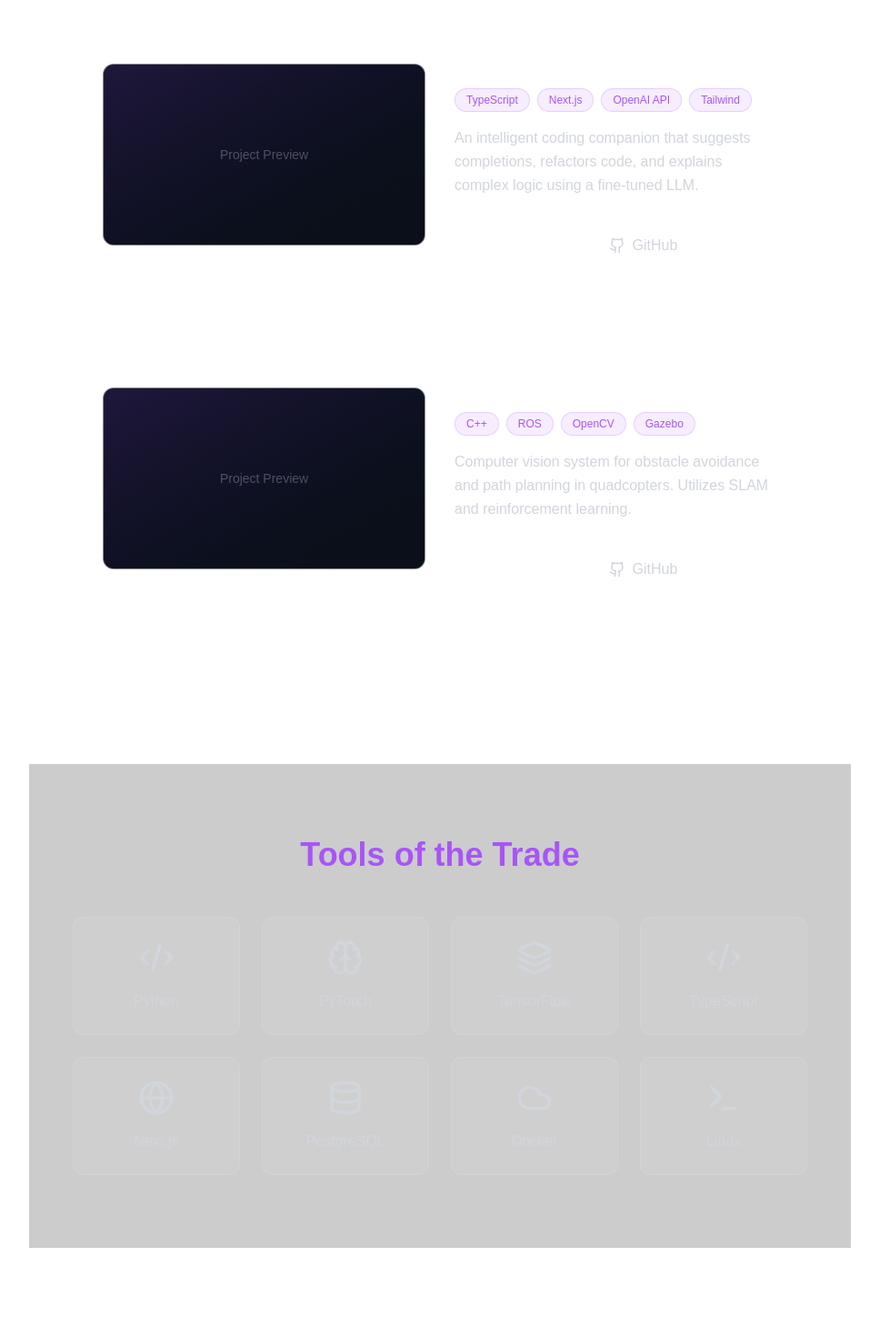
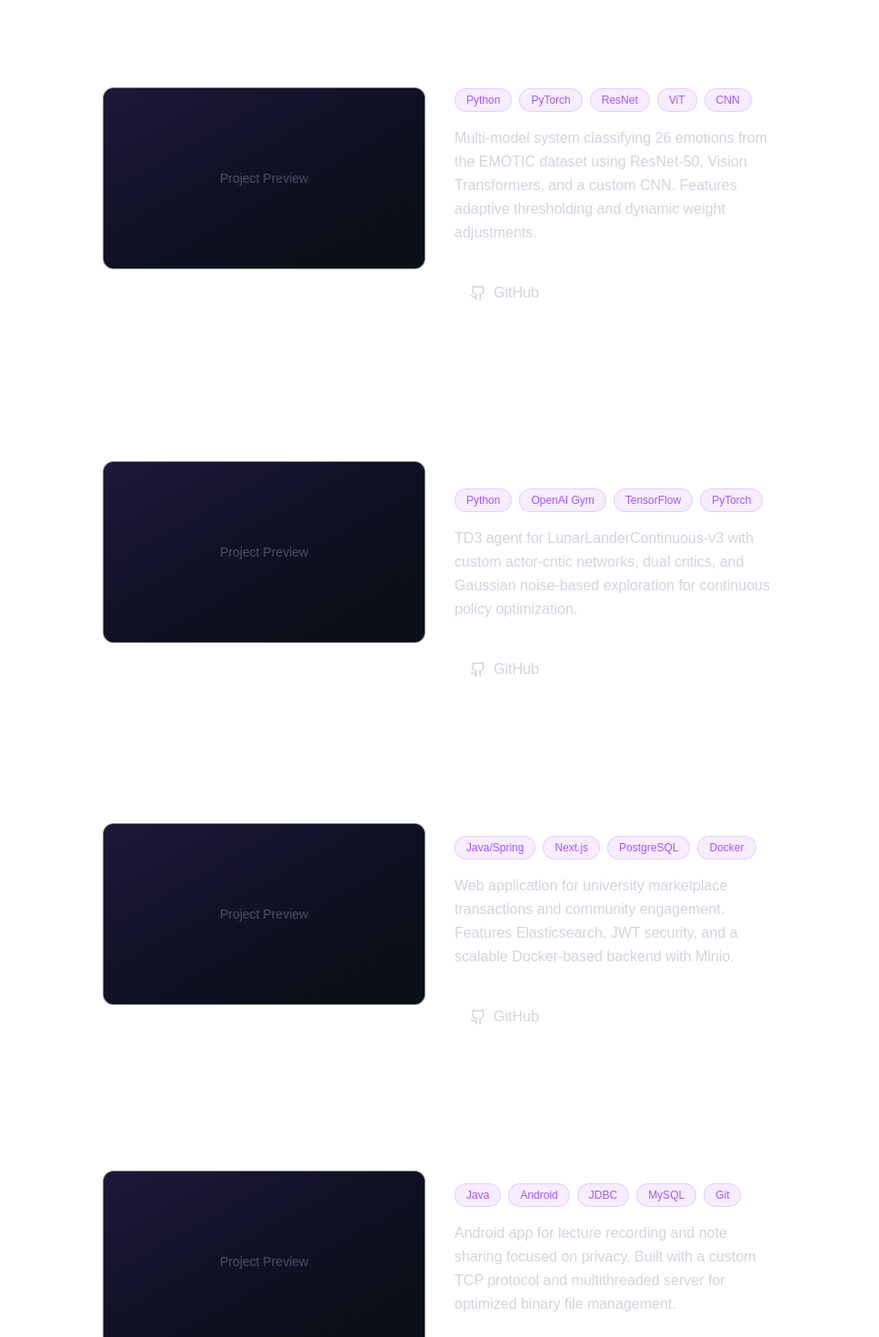
Before and after one commit to MehshidAtiq/portfoliowebsite, a Next.js app: page / in a window 1280 px wide. Shown: the part 1260-2730 px from the top of the page at 91% size, without its empty margins (296-1263 px from the left). Built offline with nearby package versions, Linux system fonts and the light colour scheme.

Commit message:
before changing tech stack

```diff
--- a/src/components/ProjectShowcase.tsx
+++ b/src/components/ProjectShowcase.tsx
@@ -1,33 +1,51 @@
 "use client";
 
 import { motion } from "framer-motion";
-import { ExternalLink, Github } from "lucide-react";
+import { Github } from "lucide-react";
 
 const projects = [
   {
-    title: "Neural Style Transfer Engine",
+    title: "Smart Vector Query (SVQ.ai)",
     description:
-      "A deep learning application that applies artistic styles to images using VGG19. Features real-time processing and high-resolution output generation.",
-    tags: ["Python", "PyTorch", "React", "FastAPI"],
+      "Developing an AI tool using Retrieval-Augmented Generation (RAG) with vector databases and semantic search for precise info retrieval.",
+    tags: ["Python", "PyTorch", "LLMs"],
     image: "/project-1.jpg", // Placeholder
     demoLink: "#",
     githubLink: "#",
   },
   {
-    title: "AI-Powered Code Assistant",
+    title: "Emotion Recognition System",
     description:
-      "An intelligent coding companion that suggests completions, refactors code, and explains complex logic using a fine-tuned LLM.",
-    tags: ["TypeScript", "Next.js", "OpenAI API", "Tailwind"],
+      "Multi-model system classifying 26 emotions from the EMOTIC dataset using ResNet-50, Vision Transformers, and a custom CNN. Features adaptive thresholding and dynamic weight adjustments.",
+    tags: ["Python", "PyTorch", "ResNet", "ViT", "CNN"],
     image: "/project-2.jpg", // Placeholder
     demoLink: "#",
     githubLink: "#",
   },
   {
-    title: "Autonomous Drone Navigation",
+    title: "TD3 Reinforcement Learning Agent",
     description:
-      "Computer vision system for obstacle avoidance and path planning in quadcopters. Utilizes SLAM and reinforcement learning.",
-    tags: ["C++", "ROS", "OpenCV", "Gazebo"],
+      "TD3 agent for LunarLanderContinuous-v3 with custom actor-critic networks, dual critics, and Gaussian noise-based exploration for continuous policy optimization.",
+    tags: ["Python", "OpenAI Gym", "TensorFlow", "PyTorch"],
     image: "/project-3.jpg", // Placeholder
+    demoLink: "#",
+    githubLink: "#",
+  },
+  {
+    title: "Campus Connect",
+    description:
+      "Web application for university marketplace transactions and community engagement. Features Elasticsearch, JWT security, and a scalable Docker-based backend with Minio.",
+    tags: ["Java/Spring", "Next.js", "PostgreSQL", "Docker"],
+    image: "/project-4.jpg", // Placeholder
+    demoLink: "#",
+    githubLink: "#",
+  },
+  {
+    title: "Notes Muscle",
+    description:
+      "Android app for lecture recording and note sharing focused on privacy. Built with a custom TCP protocol and multithreaded server for optimized binary file management.",
+    tags: ["Java", "Android", "JDBC", "MySQL", "Git"],
+    image: "/project-5.jpg", // Placeholder
     demoLink: "#",
     githubLink: "#",
   },
@@ -85,13 +103,6 @@ export default function ProjectShowcase() {
 
               <div className="flex gap-4 pt-4">
                 <a
-                  href={project.demoLink}
-                  className="flex items-center gap-2 px-4 py-2 rounded-lg bg-white/10 hover:bg-white/20 text-white transition-colors border border-white/10"
-                >
-                  <ExternalLink size={18} />
-                  <span>Live Demo</span>
-                </a>
-                <a
                   href={project.githubLink}
                   className="flex items-center gap-2 px-4 py-2 rounded-lg bg-transparent hover:bg-white/5 text-gray-300 hover:text-white transition-colors border border-white/10"
                 >
```
Also changed, not shown: images/screen.png (added).
